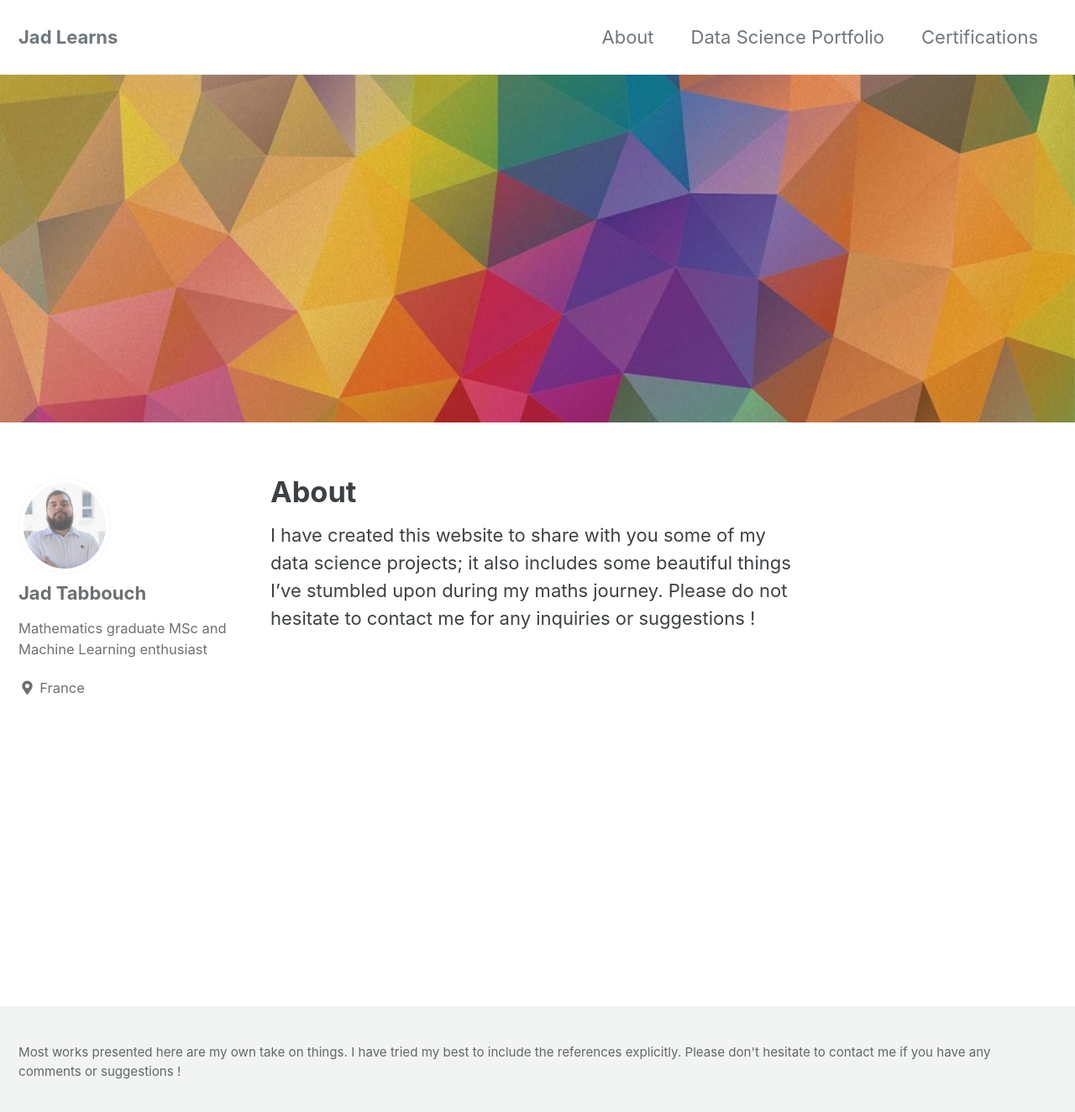
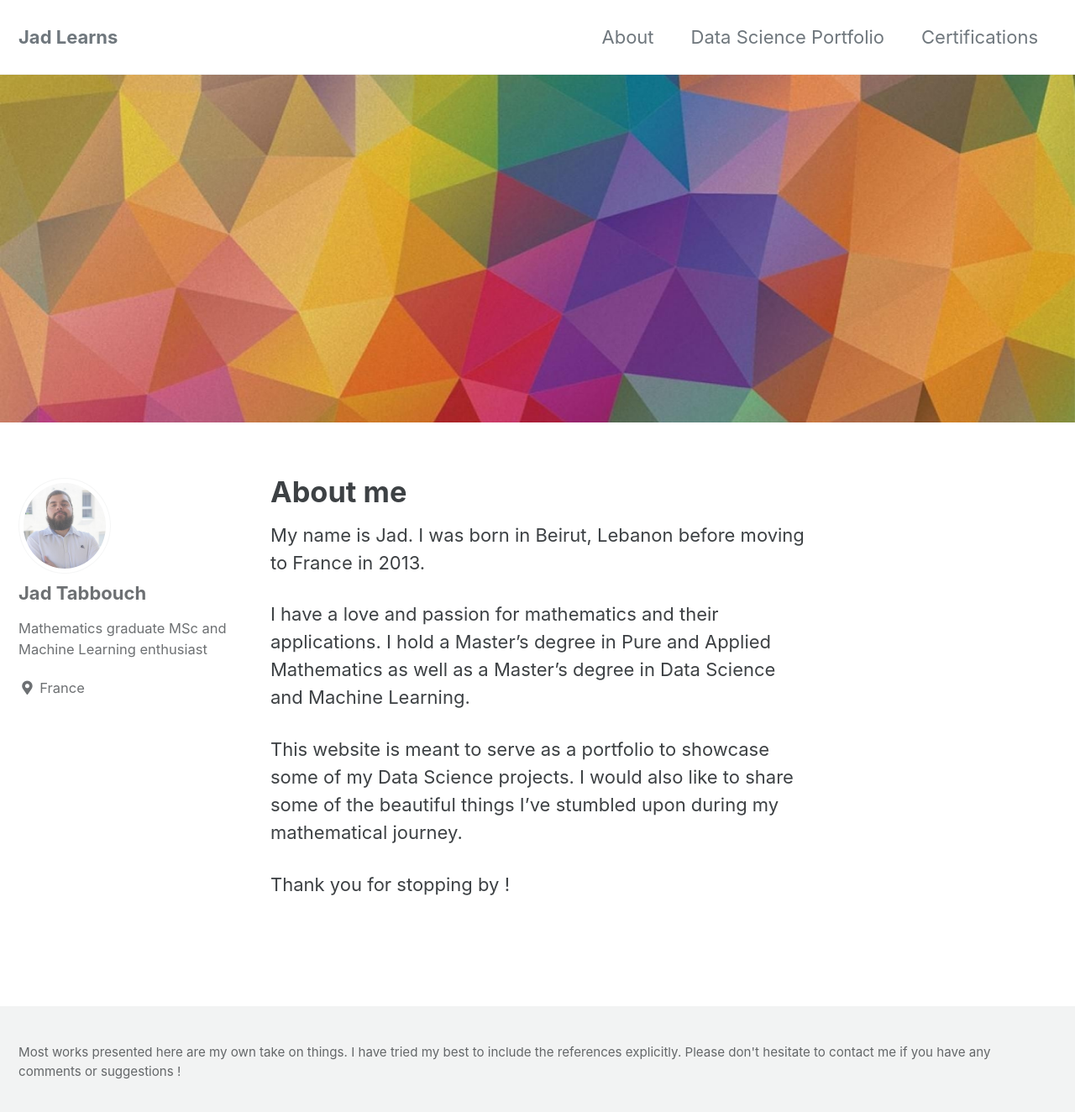
Before and after one commit to jad-tab/jad-tab.github.io, a Jekyll site: the page built from _pages/about.md, in a window 1280 px wide and 1331 px high. Shown: the top 1324 px of the window at 84% size. Built offline with Jekyll 4.4.1, drawn with Linux system fonts in a browser that asks for light colours; cached includes are drawn as plain includes.

Commit message:
Update about.md

```diff
--- a/_pages/about.md
+++ b/_pages/about.md
@@ -1,8 +1,16 @@
 ---
-title: "About"
+title: "About me"
 permalink: /about/
 header:
  image: "/images/banner.jpg"
 ---
 
-I have created this website to share with you some of my data science projects; it also includes some beautiful things I've stumbled upon during my maths journey. Please do not hesitate to contact me for any inquiries or suggestions !
+
+My name is Jad. I was born in Beirut, Lebanon before moving to France in 2013.
+
+I have a love and passion for mathematics and their applications. I hold a Master's degree in Pure and Applied Mathematics as well as a Master's degree in Data Science and Machine Learning.
+
+This website is meant to serve as a portfolio to showcase some of my Data Science projects. I would also like to share some of the beautiful things I've stumbled upon during my mathematical journey.
+
+
+Thank you for stopping by !
```
